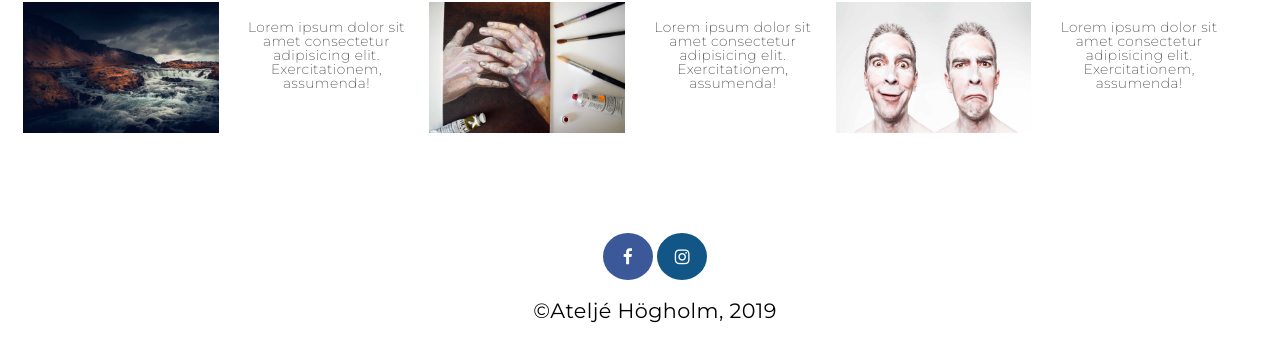
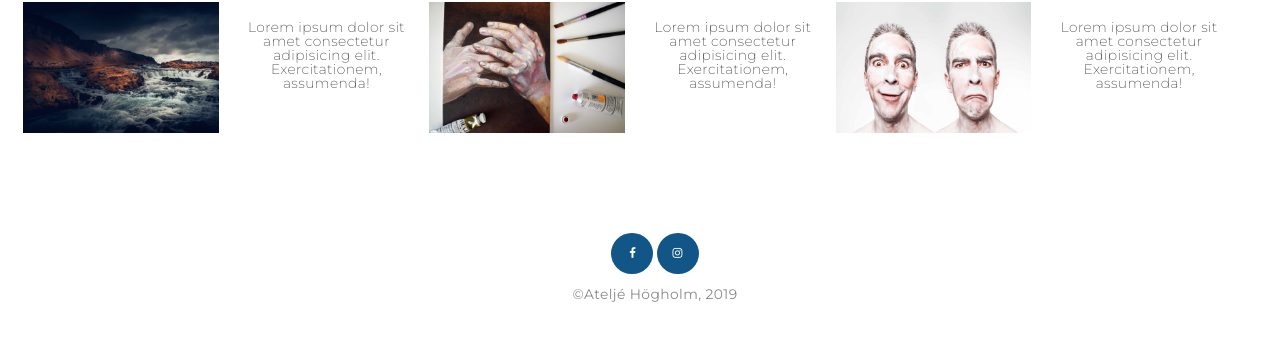
Before and after one commit to Annica113/hohoho, a plain HTML site: page index.html in a window 1280 px wide. Shown: the part 941-1302 px from the top of the page. After the commit the page ends 1280 px from the top, so only its background shows below. Drawn offline with Linux system fonts and the light colour scheme.

Commit message:
Update style.css

```diff
--- a/style.css
+++ b/style.css
@@ -74,8 +74,9 @@ h1,h2,h3,h4,h5,h6{
   grid-row: 5;
   width: 100%;
   background-color: white;
-  color: black;
+  color: #898989;
   text-align: center;
+  font-size:0.8em;
 }
 
 p{
@@ -227,7 +228,7 @@ li.dropdown{
 .fa {
   padding: 15px;
   font-size: 15px;
-  width: 20px;
+  width: 12px;
   text-decoration: none;
   margin: 70px 0px 0px 0px;
   border-radius: 50%;
@@ -235,7 +236,7 @@ li.dropdown{
 
 .fa-facebook {
   display: inline-block;
-  background: #3B5998;
+  background: #125688;
   color: white !important;
 }
 
```
